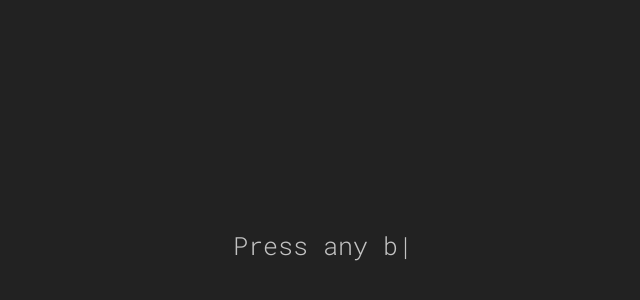
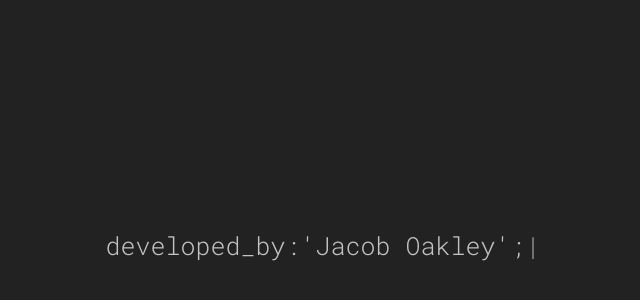
Before and after one commit to OakleyJacob/my-portfolio, a React (Create React App) app: page / in a window 1280 px wide. Shown: the part 154-454 px from the top of the page, without its empty margins (317-957 px from the left). Built offline with nearby package versions, Linux system fonts and the light colour scheme.

Commit message:
smoothed out transitions

```diff
--- a/src/App.css
+++ b/src/App.css
@@ -13,11 +13,25 @@ Dark green: #28b485
   font-family: 'Roboto Mono', monospace;
 
 }
+.trueBackground{
+  /* background: linear-gradient(to right bottom, #7ed56fd0,#55c57aca, #016846df); */
+  position: fixed;
+  background: 	rgb(34, 34, 34);
+  top: 0;
+  left: 0;
+  width: 100%;
+  height: 100%;
+  z-index: -2; /* Place the video behind other elements */
+  object-fit: cover;
+
+  }
+
+
 
 .background{
 /* background: linear-gradient(to right bottom, #7ed56fd0,#55c57aca, #016846df); */
 position: fixed;
-background: '#222222';
+
 top: 0;
 left: 0;
 width: 100%;
@@ -38,7 +52,7 @@ object-fit: cover;
   display: flex;
   justify-content: center;
   align-items: center;
-  background: rgb(34, 34, 34) ;
+
   background-size: 3%;
   width: 100%;
   height: 100vh;
--- a/src/App.js
+++ b/src/App.js
@@ -8,38 +8,38 @@ import About from './pages/about';
 import Portfolio from './pages/otherwork';
 import Contact from './pages/contact';
 import Preloader from './components/Preloader';
-
-import video from "./Assets/AdobeStock_604695407.mov"
+import DevBy from './components/DevBy';
 import VideoPlayer from './components/VideoPlayer';
 import Skills from './pages/skills';
+import Typewriter from './components/Typewriter';
 
 
 function App() {
-    const [loaded, setLoaded] = useState(false)
+    const [compIndex, setComponentIndex] = useState(0)
 
-
-    const handleKeyPress = () => {
+    let handleChangeComponent = () => {
+       let newIndex = compIndex + 1
         setTimeout(() => {
-            setLoaded(true);
-
+            setComponentIndex(newIndex);
            }, 500)
 
     }
-
+    const components = [<Preloader done = { handleChangeComponent}/>, <DevBy done = { handleChangeComponent}/>, <Typewriter done = { handleChangeComponent}/>, <VideoPlayer />]
 
     return (
         <>
-
+        <div className= 'trueBackground'>
         <div className='background'>
-        <VideoPlayer play = {loaded}/>
+        {components[compIndex]}
 
     </div>
 
         <Router>
-            {loaded?null:<Preloader click = {handleKeyPress}/>}
+
 
             <Routes>
-                 <Route path='/' element={<Home />} />
+            <Route path='/' element={components[compIndex]} />
+                 <Route path='/Home' element={<Home />} />
                 <Route path='/skills' element={<Skills />} />
                 <Route path='/about' element={<About />} />
                 <Route path='/contact' element={<Contact />} />
@@ -48,7 +48,7 @@ function App() {
 
          </Router>
 
-
+         </div>
 
        </>
     );
--- /dev/null
+++ b/src/components/DevBy.js
@@ -0,0 +1,42 @@
+import React, { useState, useEffect } from 'react'
+import Typed from 'react-typed'
+
+const DevBy = (props) => {
+    const [loaded2, setLoaded2] = useState(false)
+    useEffect(()=> {
+      console.log("one");
+      setTimeout(() => {
+        setLoaded2(true)
+        triggerDone()
+      }, 3000)
+    }, [])
+    const triggerDone = () => {
+      console.log(loaded2);
+      setTimeout(() => {
+        console.log('done');
+       props.done()
+      }, 1000)
+    }
+    const myStyle = {
+        opacity: 0,
+        zindex: -1,
+        display: 'hidden',
+        transition: 'opacity 1s ease-out'
+
+
+      }
+
+  return (
+
+   <div style = {loaded2?myStyle:null} id = "preloader2">
+    <Typed strings = {["developed_by:'Jacob Oakley';"]}
+     typeSpeed={50}
+     fadeOut = {true}
+     fadeOutClass= 'typed-fade-out'
+     fadeOutDelay= {700}
+     loop = {false}
+    /></div>
+  )
+}
+
+export default DevBy
--- a/src/components/Preloader.js
+++ b/src/components/Preloader.js
@@ -7,24 +7,35 @@ const Preloader = (props) => {
     useEffect(() => {
         setTimeout(() => {
           setPreLoaded(true);
+
+
          }, 1500)
-        });
+        }, []);
+        useEffect(() => {
+
+          setTimeout(() => {
+            props.done()
+          }, 2000)
+
+        }, [preloaded ===true])
 
        const myStyle = {
             opacity: 0,
             zindex: -1,
             display: 'hidden',
+            backgroundcolor: 'transparent',
             transition: 'opacity .5s ease-out'
           }
 
   return (
     <>
-    <div id = "preloader" style = {preloaded?  myStyle:null}>
+    <div id = "preloader" backgroundcolor= 'transparent' style = {preloaded?myStyle:null}>
+
     <ReactLoading  type={"bars"} color={"#34b4eb"} height={'20%'} width={'20%'} />
 
     </div>
 
-    {preloaded?<Typewriter click ={props.click}/>:null}
+
 
     </>
   )
--- a/src/components/Typewriter.js
+++ b/src/components/Typewriter.js
@@ -5,10 +5,16 @@ const Typewriter = (props) => {
     const [loaded2, setLoaded2] = useState(false)
     const handleKeyPressDownStream = () => {
         setLoaded2(true)
-        props.click()
+
         window.removeEventListener('keydown', handleKeyPressDownStream);
         window.removeEventListener('click', handleKeyPressDownStream);
+        handleDone()
       };
+      const handleDone = () => {
+        setTimeout(() => {
+            props.done()
+        }, 2000)
+      }
 
       const myStyle = {
         opacity: 0,
@@ -26,7 +32,7 @@ const Typewriter = (props) => {
   return (
 
    <div style = {loaded2?myStyle:null} id = "preloader2">
-    <Typed strings = {["developed_by:'Jacob Oakley';", "Press any button to begin."]}
+    <Typed strings = {["Press any button to begin."]}
      typeSpeed={50}
      fadeOut = {true}
      fadeOutClass= 'typed-fade-out'
--- a/src/components/VideoPlayer.js
+++ b/src/components/VideoPlayer.js
@@ -4,26 +4,17 @@ import video from "../Assets/AdobeStock_604695407.mov"
 const VideoPlayer = (props) => {
 
     const myStyle = {
-        opacity: 80,
-        zindex: -1,
-        display: 'hidden',
-        transition: 'opacity 1.5s ease-in'
-
-        /* Adjust the duration and easing as needed */
-      }
-
-      const myStyle2 = {
         opacity: 100,
         zindex: -1,
-        background: '#222222',
-
-        transition: 'opacity 1.5s ease-out'
+        transition: 'opacity 1.5s ease-in'
 
       }
 
+
+
   return (
     <>
-    <div className='background' style = {props.play?myStyle: null}>
+    <div className='background' style = {myStyle}>
       <video autoPlay loop muted src={video} >
 
       </video>
```
Also changed, not shown: .yarnrc.yml (added), 2 other files (tests, documents, lock files or other folders).
